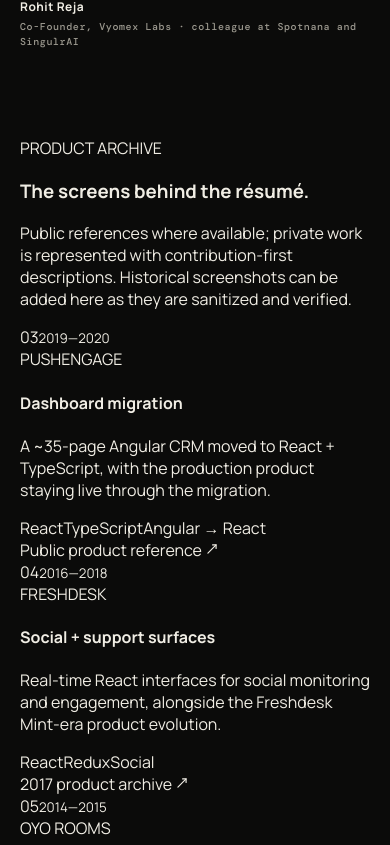
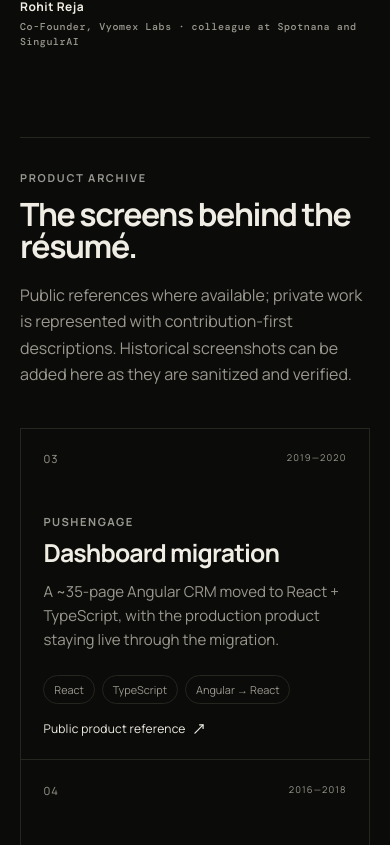
Before and after one commit to bhavan777/bhavan-portfolio, a React (Vite) app: page / in a window 390 px wide. Shown: the part 4279-5124 px from the top of the page. Built offline with nearby package versions, Linux system fonts and the light colour scheme; a web font is replaced by a local one.

Commit message:
Style portfolio product archive

```diff
--- a/src/styles.css
+++ b/src/styles.css
@@ -1965,3 +1965,23 @@
     animation: none;
   }
 }
+
+/* Product archive */
+.product-archive{margin-top:clamp(5rem,10vw,9rem);padding-top:clamp(2rem,4vw,3rem);border-top:1px solid var(--line)}
+.archive-head{display:grid;grid-template-columns:minmax(0,1fr) minmax(280px,.65fr);gap:clamp(2rem,7vw,7rem);align-items:end;margin-bottom:2.5rem}
+.archive-kicker{font-size:.68rem;letter-spacing:.16em;font-weight:700;margin-bottom:.9rem;opacity:.62}
+.archive-head h3{margin:0;font-size:clamp(2rem,4vw,4rem);line-height:.98;letter-spacing:-.045em}
+.archive-head>p{margin:0;max-width:34rem;color:var(--muted);line-height:1.65}
+.archive-grid{display:grid;grid-template-columns:repeat(3,minmax(0,1fr));border-top:1px solid var(--line);border-left:1px solid var(--line)}
+.archive-card{min-height:22rem;padding:1.4rem;border-right:1px solid var(--line);border-bottom:1px solid var(--line);display:flex;flex-direction:column;transition:background 220ms ease,transform 220ms ease}
+.archive-card:hover{background:var(--surface);transform:translateY(-3px)}
+.archive-top{display:flex;justify-content:space-between;color:var(--muted);font-size:.7rem;letter-spacing:.1em}
+.archive-company{margin-top:3rem;font-size:.7rem;letter-spacing:.14em;font-weight:700;opacity:.62}
+.archive-card h4{margin:.45rem 0 .7rem;font-size:1.55rem;letter-spacing:-.035em}
+.archive-card p{margin:0;color:var(--muted);line-height:1.6;font-size:.94rem}
+.archive-tags{display:flex;flex-wrap:wrap;gap:.45rem;margin-top:auto;padding-top:1.4rem}
+.archive-tags span{border:1px solid var(--line);border-radius:999px;padding:.38rem .62rem;font-size:.68rem;color:var(--muted)}
+.archive-card a,.archive-private{display:inline-flex;align-items:center;gap:.4rem;margin-top:1rem;font-size:.75rem;color:inherit;text-decoration:none;letter-spacing:.02em}
+.archive-private{color:var(--muted)}
+@media (max-width:900px){.archive-head{grid-template-columns:1fr;gap:1.25rem}.archive-grid{grid-template-columns:repeat(2,minmax(0,1fr))}}
+@media (max-width:620px){.archive-grid{grid-template-columns:1fr}.archive-card{min-height:19rem}}
```
